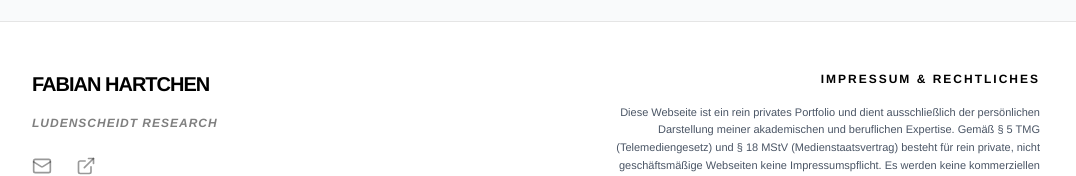
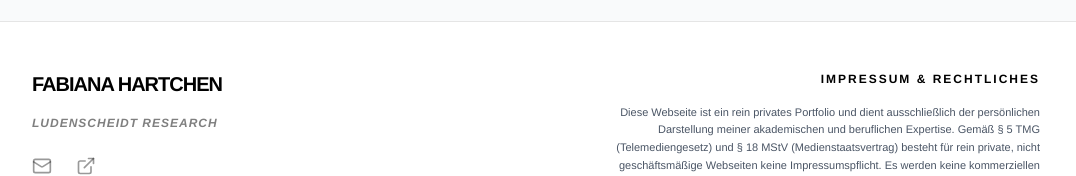
Before and after one commit to fabiana-hartchen/fabiana-hartchen.github.io, a React (Vite) app: page / in a window 1280 px wide. Shown: the part 6556-6732 px from the top of the page, without its empty margins (144-1220 px from the left). Built offline with nearby package versions, Linux system fonts and the light colour scheme.

Commit message:
Update App.tsx

```diff
--- a/src/App.tsx
+++ b/src/App.tsx
@@ -477,7 +477,7 @@ const Footer = () => {
       <div className="grid grid-cols-1 md:grid-cols-2 gap-12 mb-12">
         <div>
           <div className="font-display font-black text-xl tracking-tighter uppercase text-black mb-4">
-            Fabian Hartchen
+            Fabiana Hartchen
           </div>
           <div className="font-bold italic text-black/50 text-[12px] tracking-[1px] mb-6">
             <a href="https://ludenscheidt-research.github.io" target="_blank" rel="noreferrer" className="hover:text-brand transition-colors">LUDENSCHEIDT RESEARCH</a>
```
